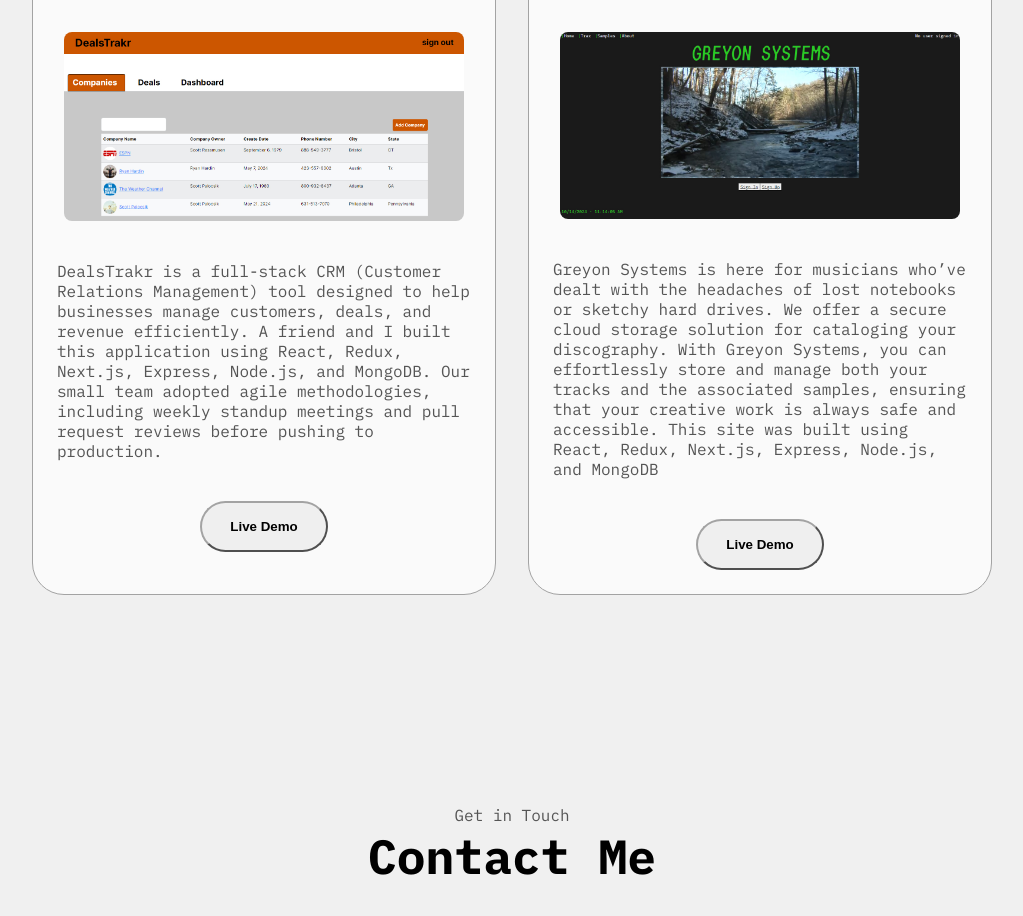
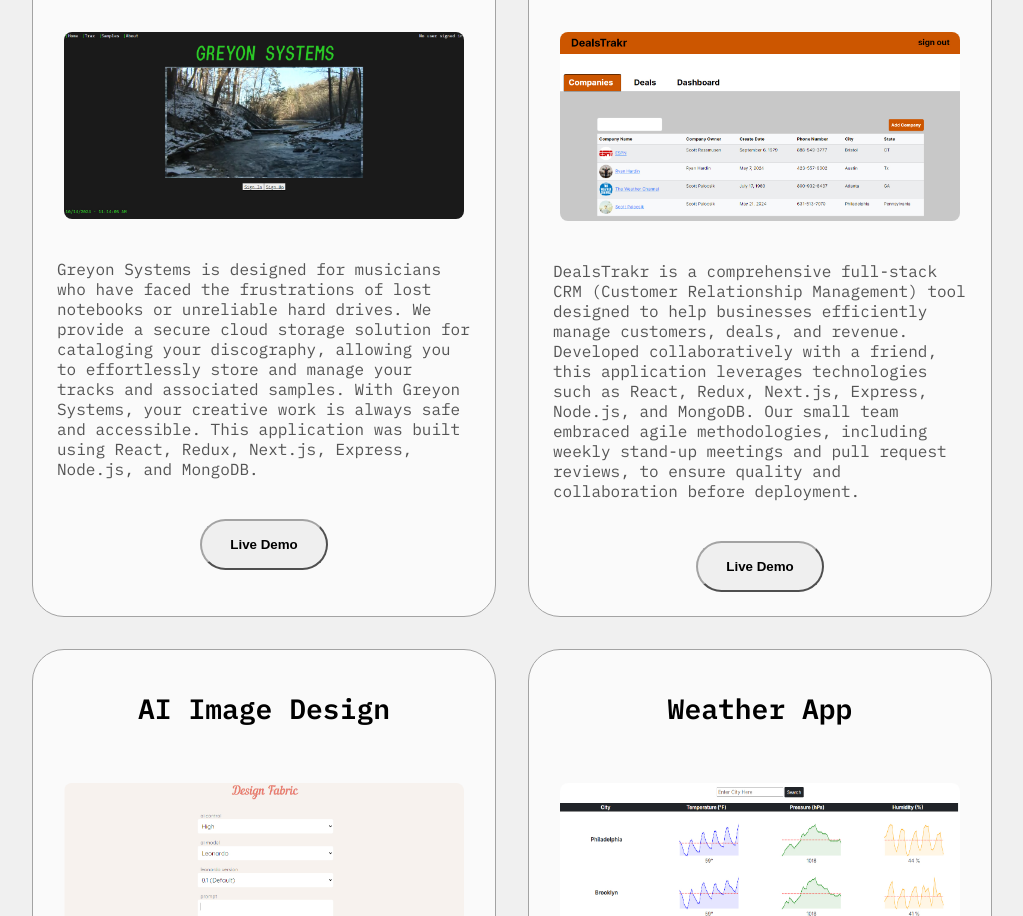
Before and after one commit to scottp014/portfolio-site, a plain HTML site: page index.html in a window 1280 px wide. Shown: the part 2680-3596 px from the top of the page, without its empty margins (128-1151 px from the left). Drawn offline with Linux system fonts and the light colour scheme.

Commit message:
added new projects

```diff
--- a/index.html
+++ b/index.html
@@ -274,6 +274,27 @@
         <div class="about-containers">
           <div class="details-container color-container">
             <div class="article-container">
+              <h2 class="experience-sub-title project-title">Greyon Systems</h2>
+              <img
+                src="./assets/GS - 1.jpg"
+                alt="DealsTrakr"
+                class="project-img"
+              />
+              <p class="project-description">
+                Greyon Systems is designed for musicians who have faced the frustrations of lost notebooks or unreliable hard drives. We provide a secure cloud storage solution for cataloging your discography, allowing you to effortlessly store and manage your tracks and associated samples. With Greyon Systems, your creative work is always safe and accessible. This application was built using React, Redux, Next.js, Express, Node.js, and MongoDB.
+              </p>
+              <div class="btn-container">
+                <button
+                  class="btn project-btn"
+                  onclick="location.href='https://greyonsystems.vercel.app/'"
+                >
+                  Live Demo
+                </button>
+              </div>
+            </div>
+          </div>
+          <div class="details-container color-container">
+            <div class="article-container">
               <h2 class="experience-sub-title project-title">DealsTrakr</h2>
               <img
                 src="./assets/DealsTrakr - 1.jpg"
@@ -281,12 +302,7 @@
                 class="project-img"
               />
               <p class="project-description">
-                DealsTrakr is a full-stack CRM (Customer Relations Management)
-                tool designed to help businesses manage customers, deals, and
-                revenue efficiently. A friend and I built this application using
-                React, Redux, Next.js, Express, Node.js, and MongoDB. Our small
-                team adopted agile methodologies, including weekly standup
-                meetings and pull request reviews before pushing to production.
+                DealsTrakr is a comprehensive full-stack CRM (Customer Relationship Management) tool designed to help businesses efficiently manage customers, deals, and revenue. Developed collaboratively with a friend, this application leverages technologies such as React, Redux, Next.js, Express, Node.js, and MongoDB. Our small team embraced agile methodologies, including weekly stand-up meetings and pull request reviews, to ensure quality and collaboration before deployment.
               </p>
               <div class="btn-container">
                 <button
@@ -300,24 +316,40 @@
           </div>
           <div class="details-container color-container">
             <div class="article-container">
-              <h2 class="experience-sub-title project-title">Greyon Systems</h2>
+              <h2 class="experience-sub-title project-title">AI Image Design</h2>
               <img
-                src="./assets/GS - 1.jpg"
-                alt="DealsTrakr"
+                src="./assets/HSCO - 1.jpg"
+                alt="HSCO"
                 class="project-img"
               />
               <p class="project-description">
-                Greyon Systems is here for musicians who’ve dealt with the
-                headaches of lost notebooks or sketchy hard drives. We offer a
-                secure cloud storage solution for cataloging your discography.
-                With Greyon Systems, you can effortlessly store and manage both
-                your tracks and the associated samples, ensuring that your
-                creative work is always safe and accessible. This site was built using React, Redux, Next.js, Express, Node.js, and MongoDB
+                I’m currently collaborating on a project to build a platform where customers can design images with the help of AI, tailored for printing on a variety of fabrics including quilting cotton, poplin, jersey knit, canvas, and rayon. My key contribution was integrating LeonardoAI and developing a custom form that allows users to fine-tune their prompts, ensuring they generate the exact images they envision. This feature was built using Ruby on Rails, RESTful APIs, and PostgreSQL.
               </p>
               <div class="btn-container">
                 <button
                   class="btn project-btn"
-                  onclick="location.href='https://greyonsystems.vercel.app/'"
+                  onclick="location.href='https://www.idesignmarketplace.com/'"
+                >
+                  Live Demo
+                </button>
+              </div>
+            </div>
+          </div>
+          <div class="details-container color-container">
+            <div class="article-container">
+              <h2 class="experience-sub-title project-title">Weather App</h2>
+              <img
+                src="./assets/Weather - 2.jpg"
+                alt="Weather"
+                class="project-img-weather"
+              />
+              <p class="project-description">
+                Scott's Weather Channel is an application where users can input a city's name to view the temperature, pressure, and humidity forecast for the next five days. The app features interactive graphs using react-sparklines to help users visualize the forecast, with a red line indicating the five-day average. It also supports viewing multiple cities simultaneously. Built with React, Redux, and Next.js, the app integrates OpenWeatherAPI to fetch real-time weather data.
+              </p>
+              <div class="btn-container">
+                <button
+                  class="btn project-btn"
+                  onclick="location.href='https://scottsweatherrtk.netlify.app/'"
                 >
                   Live Demo
                 </button>
--- a/style.css
+++ b/style.css
@@ -437,3 +437,9 @@
 footer p {
   text-align: center;
 }
+
+.project-img-weather {
+  border-radius: 0.5rem;
+  width: 400px;
+  height: 190px;
+}
```
Also changed, not shown: assets/HSCO - 1.jpg (added), assets/Weather - 1.jpg (added), assets/Weather - 2.jpg (added).
